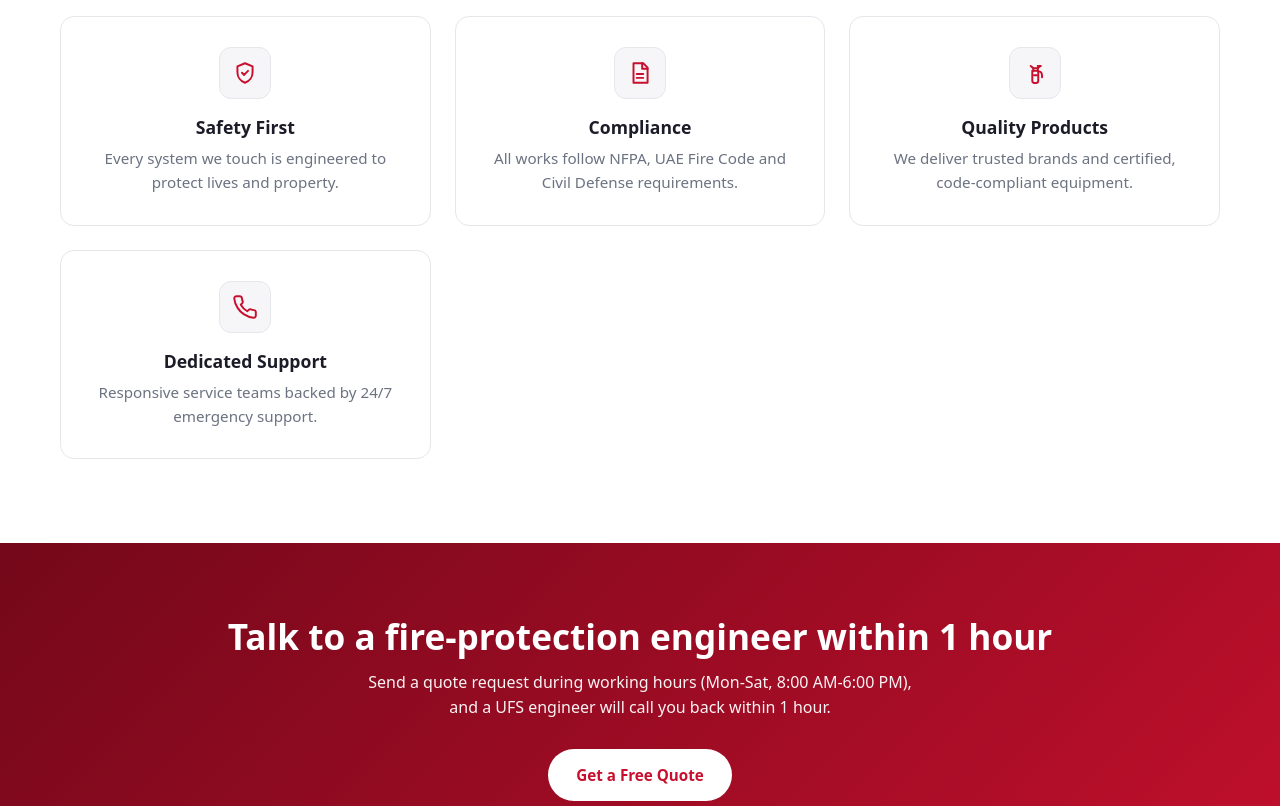
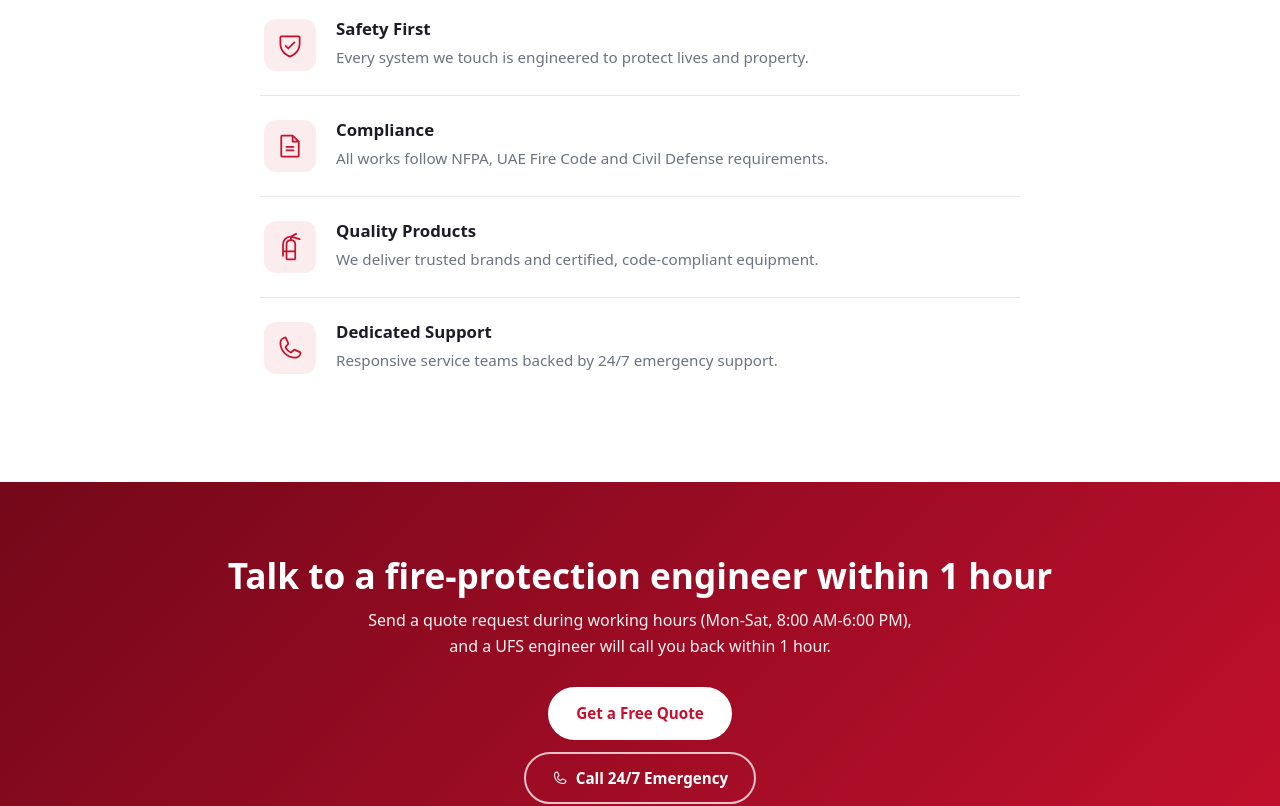
Before and after one commit to IbrahimKhaled19/work, a React (Vite) app: page /about in a window 1280 px wide. Shown: the part 1720-2526 px from the top of the page. Built offline with nearby package versions, Linux system fonts and the light colour scheme.

Commit message:
Taste-skill pass (About): why-list rows, Phosphor icons, 2 eyebrows

```diff
--- a/src/index.css
+++ b/src/index.css
@@ -171,7 +171,7 @@ textarea:focus-visible {
 
 .nav-links a:not(.btn):focus-visible,
 .btn:focus-visible,
-.card:focus-visible,
+.tab-service:focus-visible,
 .gallery-item:focus-visible {
   outline: 2px solid var(--red);
   outline-offset: 3px;
@@ -610,38 +610,7 @@ textarea:focus-visible {
   outline-offset: -2px;
 }
 
-/* Cards */
-.card-grid {
-  display: grid;
-  grid-template-columns: repeat(3, 1fr);
-  gap: 24px;
-}
-
-.card {
-  background: #fff;
-  border: 1px solid var(--line);
-  border-radius: var(--radius);
-  padding: 30px;
-  transition: 0.2s ease;
-  display: block;
-}
-
-.card:hover {
-  transform: translateY(-5px);
-  box-shadow: var(--shadow-lg);
-  border-color: var(--red);
-}
-
-.card h3 {
-  font-size: 1.1rem;
-  margin-bottom: 10px;
-}
-
-.card p {
-  color: var(--muted);
-  font-size: 0.95rem;
-}
-
+/* Shared link affordance (tab panels) */
 .card-link {
   display: inline-block;
   margin-top: 16px;
@@ -650,34 +619,9 @@ textarea:focus-visible {
   font-size: 0.9rem;
 }
 
-.card-center {
-  text-align: center;
-}
-
-.card-center h3 {
-  margin: 12px 0 8px;
-}
-
+/* Contact success icon (emoji replaced in Contact taste pass) */
 .card-icon {
   font-size: 2rem;
-}
-
-.why-icon {
-  width: 52px;
-  height: 52px;
-  border-radius: 12px;
-  background: var(--bg-alt);
-  border: 1px solid var(--line);
-  color: var(--red);
-  display: grid;
-  place-items: center;
-  margin: 0 auto 18px;
-}
-
-.why-icon svg {
-  width: 26px;
-  height: 26px;
-  display: block;
 }
 
 /* Proof band */
@@ -1245,10 +1189,6 @@ textarea:focus-visible {
   font-size: 0.95rem;
 }
 
-.about-card .card-icon {
-  font-size: 2.6rem;
-}
-
 /* Milestones */
 .milestones {
   display: grid;
@@ -1540,7 +1480,6 @@ textarea:focus-visible {
     border-bottom: 1px solid var(--line);
   }
 
-  .card-grid,
   .gallery-grid {
     grid-template-columns: repeat(2, 1fr);
   }
@@ -1647,7 +1586,6 @@ textarea:focus-visible {
 }
 
 @media (max-width: 720px) {
-  .card-grid,
   .gallery-grid,
   .milestones,
   .proof-facts,
--- a/src/pages/About.jsx
+++ b/src/pages/About.jsx
@@ -1,4 +1,8 @@
 import { Link } from 'react-router-dom'
+import { ShieldCheck } from '@phosphor-icons/react/ShieldCheck'
+import { FileText } from '@phosphor-icons/react/FileText'
+import { FireExtinguisher } from '@phosphor-icons/react/FireExtinguisher'
+import { Phone } from '@phosphor-icons/react/Phone'
 import PageHero from '../components/PageHero'
 
 const milestones = [
@@ -18,59 +22,11 @@ const coverage = [
 ]
 
 const values = [
-  { title: 'Safety First', desc: 'Every system we touch is engineered to protect lives and property.', icon: 'shield' },
-  { title: 'Compliance', desc: 'All works follow NFPA, UAE Fire Code and Civil Defense requirements.', icon: 'doc' },
-  { title: 'Quality Products', desc: 'We deliver trusted brands and certified, code-compliant equipment.', icon: 'extinguisher' },
-  { title: 'Dedicated Support', desc: 'Responsive service teams backed by 24/7 emergency support.', icon: 'phone' },
+  { title: 'Safety First', desc: 'Every system we touch is engineered to protect lives and property.', Icon: ShieldCheck },
+  { title: 'Compliance', desc: 'All works follow NFPA, UAE Fire Code and Civil Defense requirements.', Icon: FileText },
+  { title: 'Quality Products', desc: 'We deliver trusted brands and certified, code-compliant equipment.', Icon: FireExtinguisher },
+  { title: 'Dedicated Support', desc: 'Responsive service teams backed by 24/7 emergency support.', Icon: Phone },
 ]
-
-function ValueIcon({ name }) {
-  const common = {
-    width: 38,
-    height: 38,
-    viewBox: '0 0 24 24',
-    fill: 'none',
-    stroke: 'currentColor',
-    strokeWidth: 1.8,
-    strokeLinecap: 'round',
-    strokeLinejoin: 'round',
-    'aria-hidden': true,
-  }
-  if (name === 'shield') {
-    return (
-      <svg {...common}>
-        <path d="M12 3l7 2.8v5.4c0 4.4-2.9 8.3-7 9.8-4.1-1.5-7-5.4-7-9.8V5.8L12 3z" />
-        <path d="M9.2 11.8l2 2 3.6-3.8" />
-      </svg>
-    )
-  }
-  if (name === 'doc') {
-    return (
-      <svg {...common}>
-        <path d="M6 3h9l4 4v14H6V3z" />
-        <path d="M14 3v5h5" />
-        <path d="M9 13h6M9 16.5h6" />
-      </svg>
-    )
-  }
-  if (name === 'extinguisher') {
-    return (
-      <svg {...common}>
-        <path d="M9.5 10h5.5v9.2a2 2 0 0 1-2 2h-1.5a2 2 0 0 1-2-2V10z" />
-        <path d="M10.5 10V7.5h4V10" />
-        <path d="M10.5 7.5L8 5.5M14.5 7.5l2.5-2" />
-        <path d="M14.5 5.5h2.8" />
-        <path d="M15 10.5c2.2 0 3.5 1.8 3.5 4v1.5" />
-        <path d="M11 14h3" />
-      </svg>
-    )
-  }
-  return (
-    <svg {...common}>
-      <path d="M22 16.9v3a2 2 0 0 1-2.2 2 19.8 19.8 0 0 1-8.6-3.1 19.5 19.5 0 0 1-6-6A19.8 19.8 0 0 1 2.1 4.2 2 2 0 0 1 4.1 2h3a2 2 0 0 1 2 1.7c.13.96.36 1.9.7 2.8a2 2 0 0 1-.45 2.1L8.1 9.9a16 16 0 0 0 6 6l1.3-1.25a2 2 0 0 1 2.1-.45c.9.34 1.84.57 2.8.7A2 2 0 0 1 22 16.9z" />
-    </svg>
-  )
-}
 
 function About() {
   return (
@@ -108,11 +64,9 @@ function About() {
             </ul>
           </div>
           <div className="about-card">
+            {/* TODO: company visual, 800x1000 photographic, team or facility */}
             <span className="proof-seal-badge" aria-hidden="true">
-              <svg width="44" height="44" viewBox="0 0 24 24" fill="none" stroke="currentColor" strokeWidth="1.8" strokeLinecap="round" strokeLinejoin="round">
-                <path d="M12 3l7 2.8v5.4c0 4.4-2.9 8.3-7 9.8-4.1-1.5-7-5.4-7-9.8V5.8L12 3z" />
-                <path d="M9.2 11.8l2 2 3.6-3.8" />
-              </svg>
+              <ShieldCheck size={44} />
             </span>
             <h3>35+ Years of Experience</h3>
             <p>
@@ -147,20 +101,21 @@ function About() {
       <section className="section">
         <div className="container">
           <div className="section-head">
-            <p className="eyebrow">Our Values</p>
             <h2>What We Stand For</h2>
           </div>
-          <div className="card-grid">
+          <ul className="why-list">
             {values.map((v) => (
-              <div className="card card-center" key={v.title}>
-                <span className="why-icon" aria-hidden="true">
-                  <ValueIcon name={v.icon} />
+              <li className="why-row" key={v.title}>
+                <span className="why-row-icon" aria-hidden="true">
+                  <v.Icon size={28} />
                 </span>
-                <h3>{v.title}</h3>
-                <p>{v.desc}</p>
-              </div>
+                <div>
+                  <h3>{v.title}</h3>
+                  <p>{v.desc}</p>
+                </div>
+              </li>
             ))}
-          </div>
+          </ul>
         </div>
       </section>
 
@@ -180,9 +135,7 @@ function About() {
               className="btn btn-outline cta-emergency"
               aria-label="Call 24/7 Emergency: +971 2 5512 311"
             >
-              <svg width="16" height="16" viewBox="0 0 24 24" fill="none" stroke="currentColor" strokeWidth="2" strokeLinecap="round" strokeLinejoin="round" aria-hidden="true">
-                <path d="M22 16.9v3a2 2 0 0 1-2.2 2 19.8 19.8 0 0 1-8.6-3.1 19.5 19.5 0 0 1-6-6A19.8 19.8 0 0 1 2.1 4.2 2 2 0 0 1 4.1 2h3a2 2 0 0 1 2 1.7c.13.96.36 1.9.7 2.8a2 2 0 0 1-.45 2.1L8.1 9.9a16 16 0 0 0 6 6l1.3-1.25a2 2 0 0 1 2.1-.45c.9.34 1.84.57 2.8.7A2 2 0 0 1 22 16.9z" />
-              </svg>
+              <Phone size={16} aria-hidden="true" />
               Call 24/7 Emergency
             </a>
           </div>
```
